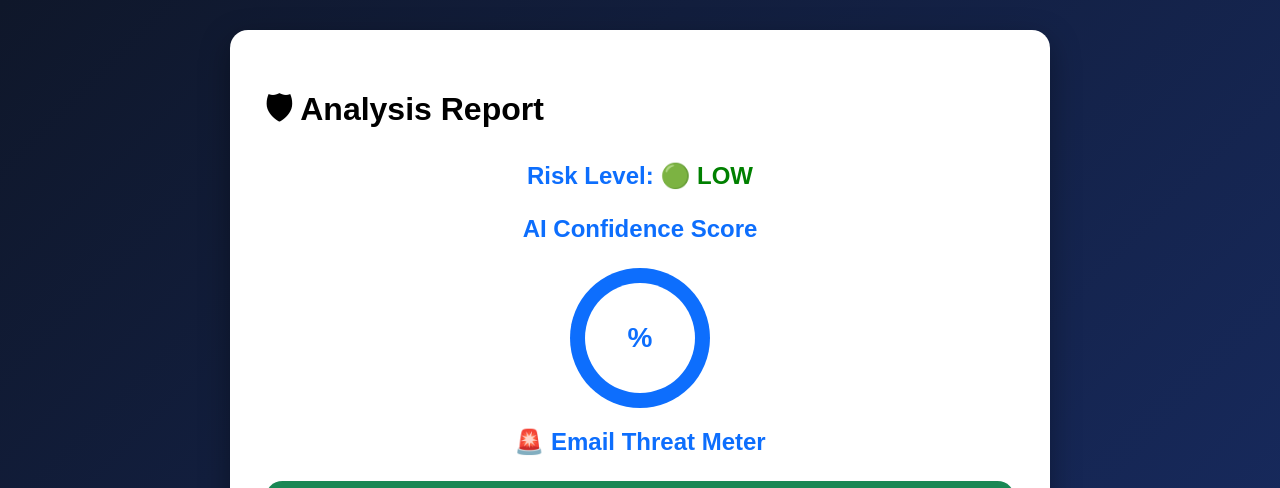
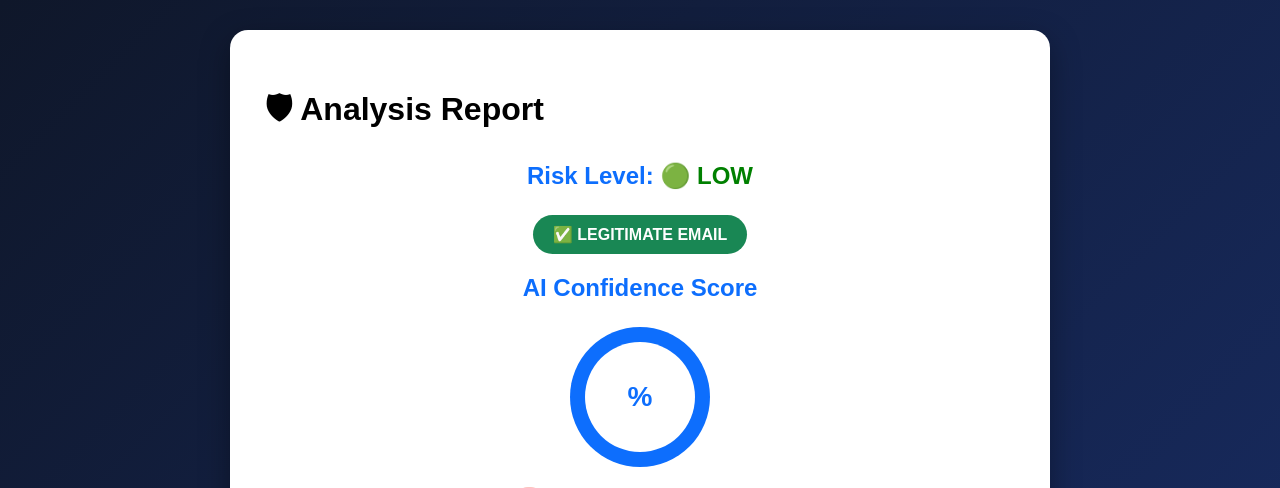
Before and after one commit to fazeen-max/AI_Phishing_Email_Detector, a Flask app: template templates/result.html in a window 1280 px wide. Shown: the top 488 px of the page. Run offline with Flask 3, Linux system fonts and the light colour scheme; the template is opened without the code that fills it, so the values that code supplies are empty.

Commit message:
Add email classification badges to result page

```diff
--- a/static/css/style.css
+++ b/static/css/style.css
@@ -185,3 +185,31 @@ footer{
     font-weight: bold;
     color: #0d6efd;
 }
+/* Email Classification Badge */
+
+.email-type{
+    text-align:center;
+    margin:15px 0;
+}
+
+.badge{
+    padding:10px 20px;
+    border-radius:20px;
+    font-weight:bold;
+    color:white;
+    display:inline-block;
+    font-size:16px;
+}
+
+.phishing{
+    background:#dc3545;
+}
+
+.spam{
+    background:#ffc107;
+    color:black;
+}
+
+.safe{
+    background:#198754;
+}
--- a/templates/result.html
+++ b/templates/result.html
@@ -19,6 +19,15 @@
             <span style="color:green;">🟢 LOW</span>
         {% endif %}
     </h2>
+    <div class="email-type">
+    {% if risk == "HIGH" %}
+        <span class="badge phishing">🎣 PHISHING EMAIL</span>
+    {% elif risk == "MEDIUM" %}
+        <span class="badge spam">📧 SUSPICIOUS EMAIL</span>
+    {% else %}
+        <span class="badge safe">✅ LEGITIMATE EMAIL</span>
+    {% endif %}
+</div>
 
     <h2>AI Confidence Score</h2>
     <div class="score-circle">
```
